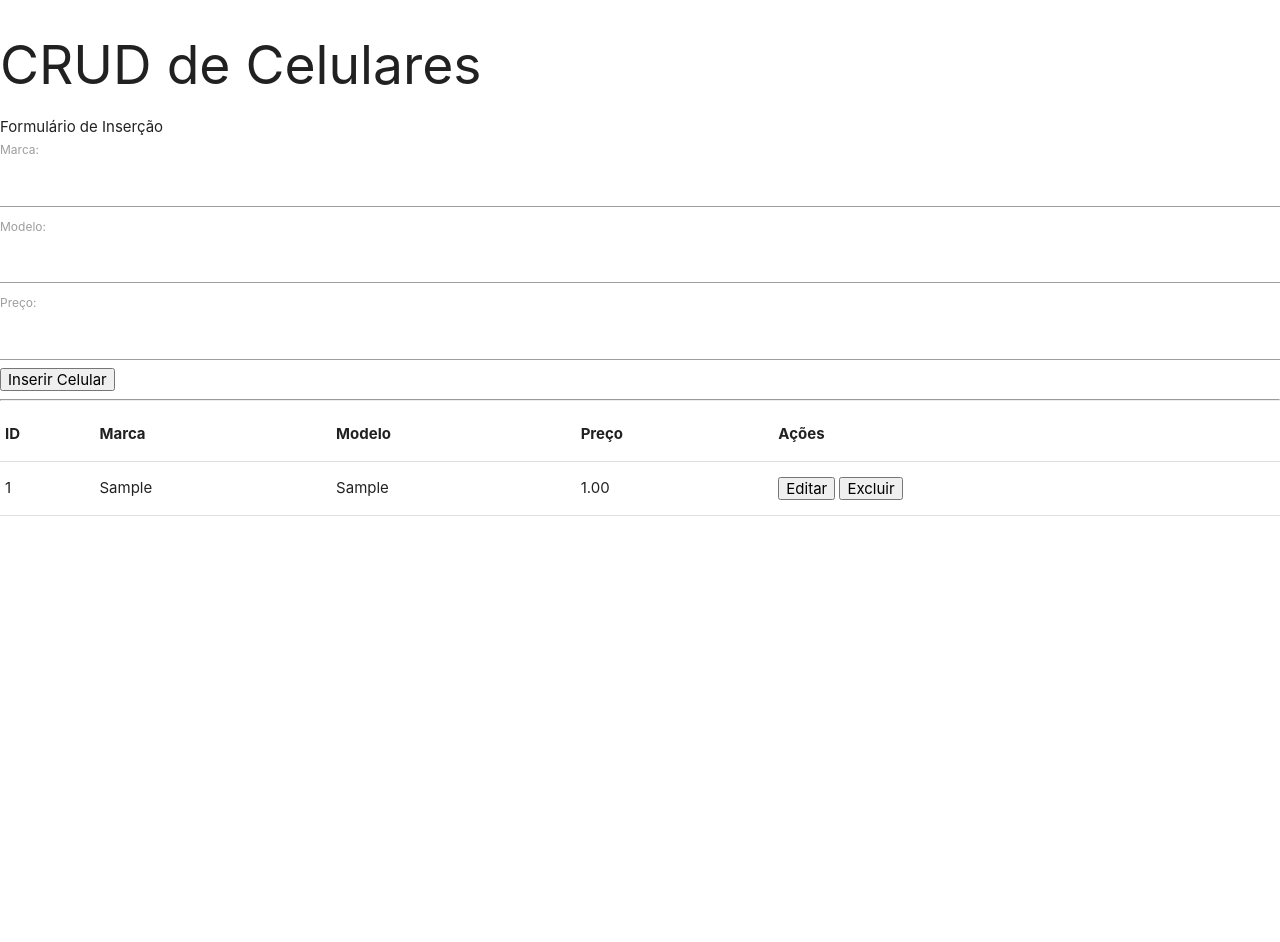
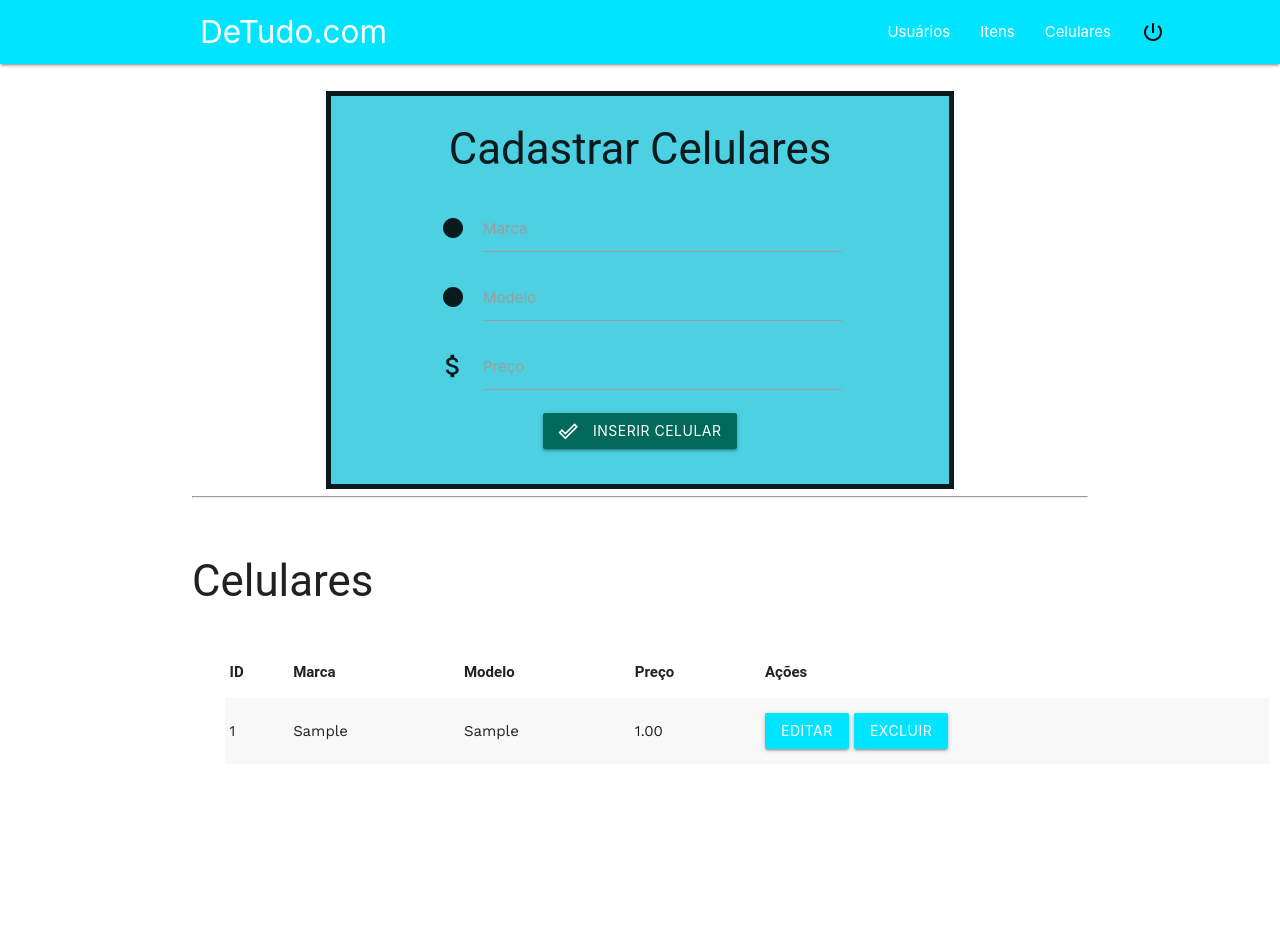
Before and after one commit to LADCSoares/Cruds_LB, a PHP site: page /cadastrarCelular.php in a window 1280 px wide. Before the commit the page ends 516 px from the top, so only its background shows below. Run offline with PHP 8.4, Linux system fonts and the light colour scheme; tables that the repository leaves empty hold one stand-in row (values such as "Sample post").

Commit message:
Update cadastrarCelular.php

```diff
--- a/cadastrarCelular.php
+++ b/cadastrarCelular.php
@@ -7,6 +7,7 @@
     <title>CRUD de Celulares</title>
     <script src="https://code.jquery.com/jquery-3.6.4.min.js"></script>
       <!--Import Google Icon Font-->
+      <link rel="stylesheet" href="https://fonts.googleapis.com/css?family=Abril+Fatface|Work+Sans">
       <link href="https://fonts.googleapis.com/icon?family=Material+Icons" rel="stylesheet">
     <!--Import materialize.css-->
     <link type="text/css" rel="stylesheet" href="css/materialize.css" media="screen,projection" />
@@ -20,30 +21,110 @@
     <!-- Compiled and minified JavaScript -->
     <!-- <script src="https://cdnjs.cloudflare.com/ajax/libs/materialize/1.0.0/js/materialize.min.js"></script>-->
     <script src="https://code.jquery.com/jquery-3.6.4.min.js"></script>
+
+    <style>
+
+        .titulo {
+            font-family: "Roboto", sans-serif;
+        }
+
+        .topicos{
+		            font-family: "Roboto", sans-serif;
+		            font-size: 17px;
+		            font-weight: 800;
+                margin-left: 43px;;
+	            }
+
+        .input-field .prefix.active{
+            color: black;
+        }
+
+        .ftabela{
+            font-family: "Work Sans", sans-serif;
+        }
+
+        .borda{
+            margin-top: 3%;
+            border: 5px solid;
+        }
+
+        .centro{
+        margin-left: 900px;
+      }
+
+      .logo1{
+        margin-left: 200px;
+      }
+      .logo2{
+        margin-right: 100px;
+      }
+
+    </style>
+
 </head>
 
 <body>
-    <h2>CRUD de Celulares</h2>
+<div class="navbar-fixed">
+      <nav>
+        <div class="nav-wrapper cyan accent-3 font2">
+          <a href="paginaInicial.php" class="brand-logo logo1">DeTudo.com</a>
+          <ul class="right hide-on-med-and-down logo2">
+            <li><a href="home.php">Usuários</a></li>
+            <li><a href="crudMac.php">Itens</a></li>
+            <li><a href="cadastrarCelular.php">Celulares</a></li>
+            <li><a class="black-text" href="logout.php"><i class="material-icons">power_settings_new</i></a></li>
+          </ul>
+        </div>
+      </nav>
+    </div>
 
-    Formulário de Inserção
+    <section class="container ">
+        <div class="container col s6 offset-s borda cyan lighten-2 ">
+        <div class="row">
+        <h3 class="center-align titulo"> Cadastrar Celulares </h3>
+            <article class="col s8 offset-s2">
+
     <form id="formInserir">
-        <label for="marca">Marca:</label>
-        <input type="text" id="marca" name="marca" required><br>
 
-        <label for="modelo">Modelo:</label>
-        <input type="text" id="modelo" name="modelo" required><br>
+            <div class="input-field prefix.active">
+            <i class="material-icons prefix">fiber_manual_record</i>
+            <label for="marca"> Marca </label>
+            <input type="text" id="marca" name="marca" required>
+            </div>
 
-        <label for="preco">Preço:</label>
-        <input type="text" id="preco" name="preco" required><br>
+            <div class="input-field prefix.active">
+            <i class="material-icons prefix">fiber_manual_record</i>
+            <label for="modelo"> Modelo </label>
+            <input type="text" name="modelo" required>
+            </div>
 
-        <button type="submit">Inserir Celular</button>
+            <div class="input-field prefix.active">
+            <i class="material-icons prefix">attach_money</i>
+            <label for="preço"> Preço </label>
+            <input type="text" name="preço" required>
+            </div>
+
+            <p class="center-align">
+                        <button class="waves-effect waves-light btn #00695c teal darken-3 white-text" type="submit"><i class="material-icons left">done_outline</i> Inserir Celular </button>
+            </p>
+
     </form>
+    </article>
+</div>
+</div>
+    <hr>
+    <br>
 
-    <hr>
-
+    <div class="titulo">
+       <h3>Celulares</h3>
+    </br>
+    </div>
+    </section>
     <!-- Tabela de Celulares -->
-    <table border="1" id="tabelaCelulares">
-        <thead>
+    <div class="row">
+    <article class="col s10 offset-s2 ">
+    <table class="responsive-table striped ftabela" border="1" id="tabelaCelulares">
+        <thead class="titulo">
             <tr>
                 <th>ID</th>
                 <th>Marca</th>
@@ -56,23 +137,40 @@
             <!-- A lista de celulares será carregada aqui usando Ajax -->
         </tbody>
     </table>
+    </article>
+</div>
+<br> <br> <br> <br> <br> <br> <br>
 
     <!-- Modal de Edição -->
     <div id="modalEditar" class="modal">
         <div class="modal-content">
-            <h4>Editar Celular</h4>
+            <h4 class="titulo">Editar Celular</h4>
+            <br>
             <form id="formEditar">
+
+            <div class="input-field prefix.active">
             <input type="hidden" id="editId" name="id">
+            </div>
+
+            <div class="input-field prefix.active">
+            <i class="material-icons prefix">fiber_manual_record</i>
             <label for="editMarca">Marca:</label>
             <input type="text" id="editMarca" name="marca" required><br>
+            </div>
 
+            <div class="input-field prefix.active">
+            <i class="material-icons prefix">fiber_manual_record</i>
             <label for="editModelo">Modelo:</label>
             <input type="text" id="editModelo" name="modelo" required><br>
+            </div>
 
+            <div class="input-field prefix.active">
+            <i class="material-icons prefix">attach_money</i>
             <label for="editPreco">Preço:</label>
             <input type="text" id="editPreco" name="preco" required><br>
+            </div>
 
-                <button type="submit">Salvar</button>
+                <button class="waves-effect waves-light btn  white-text cyan accent-3 logar" type="submit">Salvar Alterações</button>
             </form>
         </div>
         <div class="modal-footer">
@@ -92,10 +190,10 @@
                 listaCelulares.empty();
 
                 for (var i = 0; i < data.length; i++) {
-                    var botaoEditar = '<button class="btn-editar" data-id="' + data[i].id + '" data-marca="' + data[i].marca +
+                    var botaoEditar = '<button class="waves-effect waves-light btn white-text cyan accent-3 logar btn-editar" data-id="' + data[i].id + '" data-marca="' + data[i].marca +
                         '" data-modelo="' + data[i].modelo + '" data-preco="' + data[i].preco + '">Editar</button>';
 
-                    var botaoExcluir = '<button class="btn-excluir" data-id="' + data[i].id + '">Excluir</button>';
+                    var botaoExcluir = '<button class="waves-effect waves-light btn  white-text cyan accent-3 logar btn-excluir" data-id="' + data[i].id + '">Excluir</button>';
 
                     listaCelulares.append('<tr><td>' + data[i].id + '</td><td>' + data[i].marca + '</td><td>' + data[i].modelo +
                         '</td><td>' + data[i].preco +
```
Lines whose indentation alone changed are shown as unchanged.
